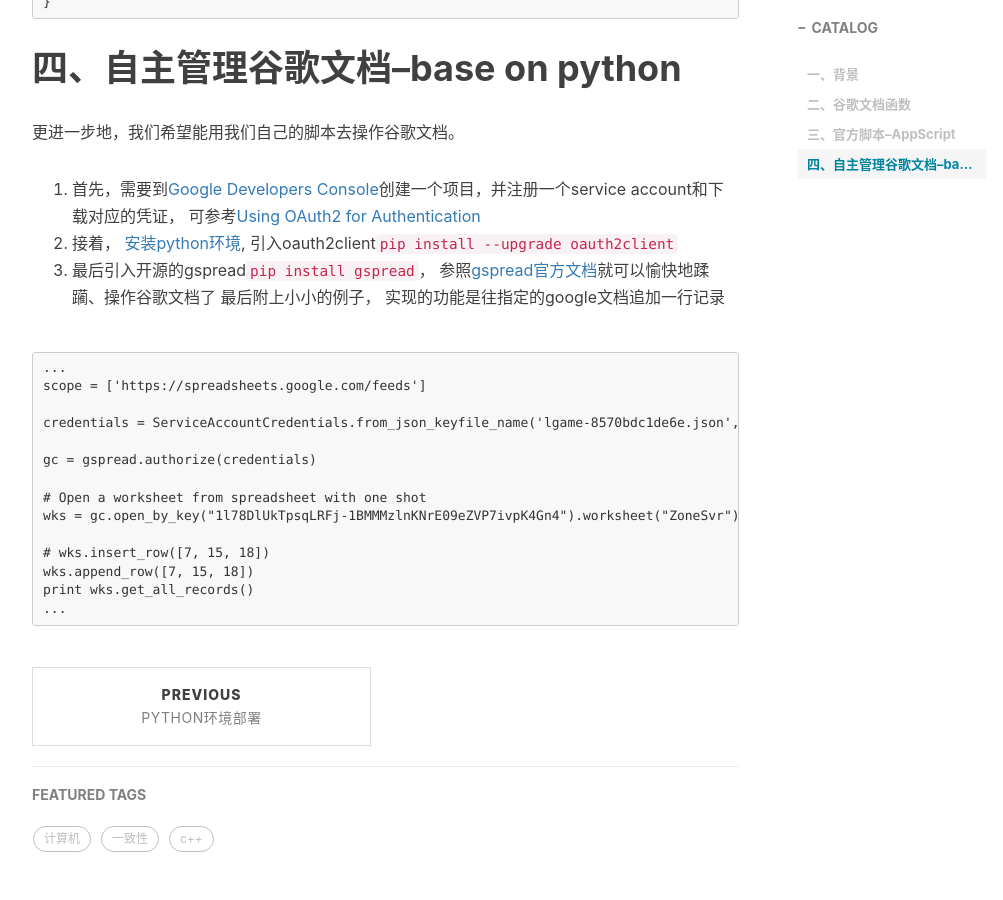
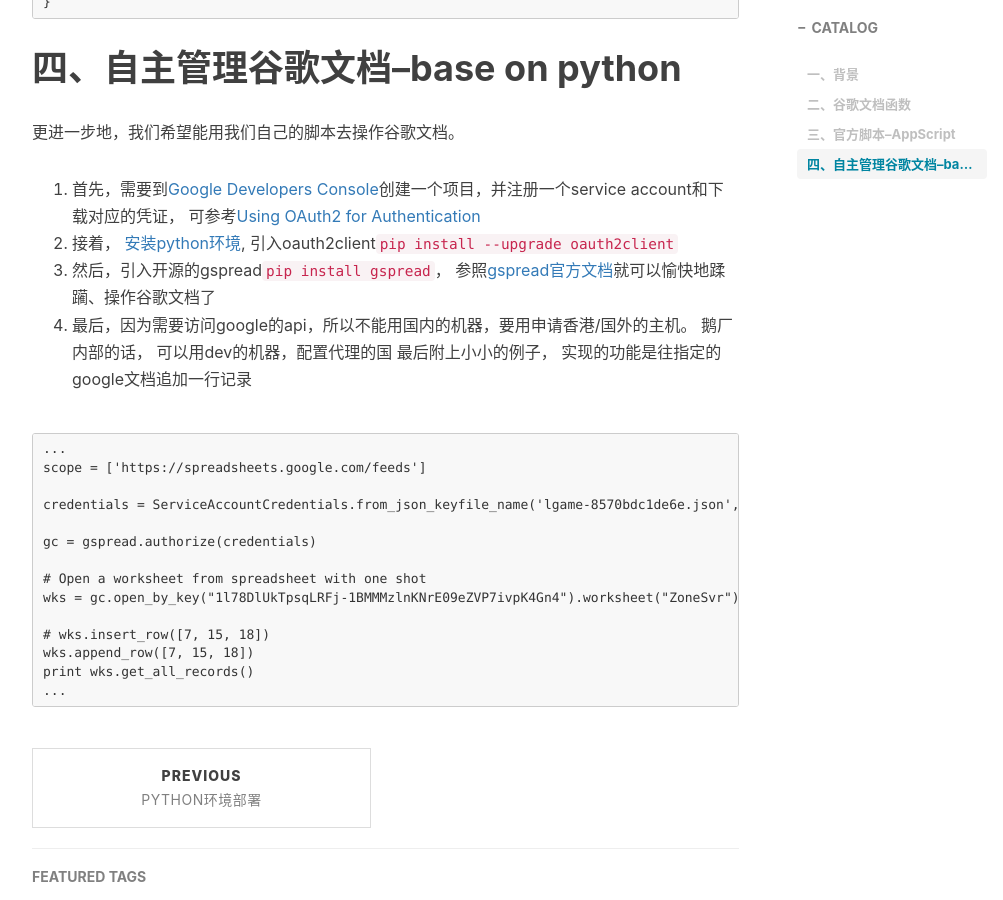
Before and after one commit to deeponder/deeponder.github.io, a Jekyll site: the page built from _posts/2020-3-6-google文档api使用.md, in a window 1280 px wide and 900 px high, scrolled down 1982 px. Shown: the whole window, without its empty margins (233-1236 px from the left). Built offline with Jekyll 4.4.1, drawn with Linux system fonts in a browser that asks for light colours; nearby versions of some CDN libraries; comment, search, counter and statistics services are not loaded.

Commit message:
googlesheet api

````diff
--- a/_posts/2020-3-6-google文档api使用.md
+++ b/_posts/2020-3-6-google文档api使用.md
@@ -74,7 +74,8 @@ function checkPEG() {
 更进一步地，我们希望能用我们自己的脚本去操作谷歌文档。
 1. 首先，需要到[Google Developers Console](https://console.developers.google.com/cloud-resource-manager)创建一个项目，并注册一个service account和下载对应的凭证， 可参考[Using OAuth2 for Authentication](https://gspread.readthedocs.io/en/latest/oauth2.html)
 2. 接着， [安装python环境](https://deeponder.github.io/2020/03/20/python%E7%8E%AF%E5%A2%83%E9%83%A8%E7%BD%B2/), 引入oauth2client`pip install --upgrade oauth2client`
-4. 最后引入开源的gspread`pip install gspread`， 参照[gspread官方文档](https://gspread.readthedocs.io/en/latest/)就可以愉快地蹂躏、操作谷歌文档了
+3. 然后，引入开源的gspread`pip install gspread`， 参照[gspread官方文档](https://gspread.readthedocs.io/en/latest/)就可以愉快地蹂躏、操作谷歌文档了
+4. 最后，因为需要访问google的api，所以不能用国内的机器，要用申请香港/国外的主机。 鹅厂内部的话， 可以用dev的机器，配置代理的国
 最后附上小小的例子， 实现的功能是往指定的google文档追加一行记录
 
 ```
````
